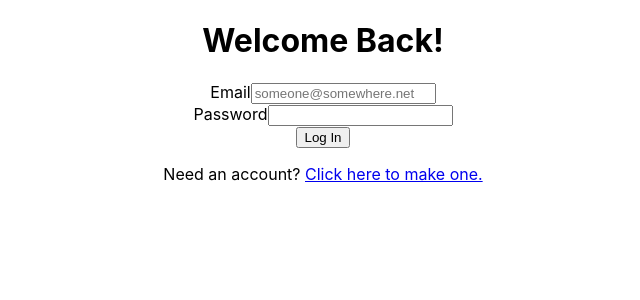
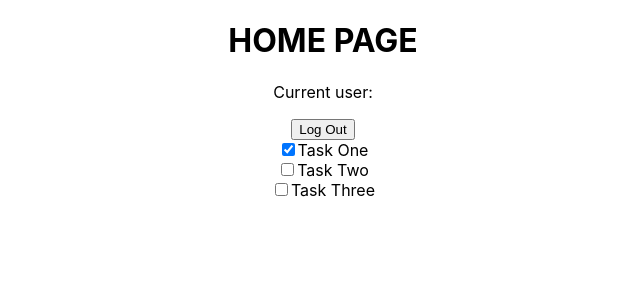
Before and after one commit to kappanjoe/taskbud, a React (Create React App) app in the folder client/: page / in a window 1280 px wide. Shown: the top 300 px of the page, without its empty margins (317-957 px from the left). Built offline with nearby package versions, Linux system fonts and the light colour scheme; no server answers.

Commit message:
feat(client): TaskView and TaskListView components

```diff
--- a/client/src/components/App.tsx
+++ b/client/src/components/App.tsx
@@ -38,9 +38,9 @@ function App() {
     <div className="App">
       <AuthContextProvider>
         <Routes>
-          <Route path="/home" element={ <Home/> } />
+          <Route path="/" element={ <Home/> } />
           <Route path="/signup" element={ <SignUp/> } />
-          <Route path="/" element={ <LogIn/> } />
+          <Route path="/login" element={ <LogIn/> } />
         </Routes>
       </AuthContextProvider>
     </div>
--- a/client/src/components/LogIn.tsx
+++ b/client/src/components/LogIn.tsx
@@ -19,7 +19,7 @@ function LogIn() {
 		if (error) {
 			console.error(error);
 		} else {
-			navigate('/home');
+			navigate('/');
 		}
 	};
 
--- a/client/src/components/SignUp.tsx
+++ b/client/src/components/SignUp.tsx
@@ -21,7 +21,7 @@ function SignUp() {
 			console.error(error);
 		} else {
 			socket.emit('newUser', { uid: data.user.id });
-			navigate('/home');
+			navigate('/');
 		}
 	};
 
@@ -57,7 +57,7 @@ function SignUp() {
 				<button type="submit">Sign Up</button>
 			</form>
 			<p>
-				Already have an account? <Link to="/">Click here to log in.</Link>
+				Already have an account? <Link to="/login">Click here to log in.</Link>
 			</p>
 		</div>
 	);
--- /dev/null
+++ b/client/src/components/TaskListView.tsx
@@ -0,0 +1,17 @@
+import React from 'react';
+import TaskView from './TaskView';
+import { TaskList } from '../types/common';
+
+function TaskListView({ tasks }: TaskList) {
+  return (
+    <div>
+      {
+        tasks.map(task => {
+          return <TaskView body={task.body} completed={task.completed}/>
+        })
+      }
+    </div>
+  );
+};
+
+export default TaskListView;
--- /dev/null
+++ b/client/src/components/TaskView.tsx
@@ -0,0 +1,24 @@
+import React, { useState } from 'react';
+import { Task } from '../types/common';
+
+function TaskView({ body, completed }: Task) {
+  const [isCompleted, setIsCompleted] = useState(completed);
+
+  return (
+    <div className="task">
+      <label className="task-label">
+        <input
+          type="checkbox"
+          className="task-checkbox"
+          checked={isCompleted}
+          onClick={() => {
+            setIsCompleted(!isCompleted);
+          }}
+        />
+        { body }
+      </label>
+    </div>
+  )
+};
+
+export default TaskView;
--- a/client/src/pages/Home.tsx
+++ b/client/src/pages/Home.tsx
@@ -1,10 +1,29 @@
 import React from 'react';
 import { useNavigate } from 'react-router-dom';
 import { useAuth } from '../contexts/Auth';
+import { TaskList } from '../types/common';
+import TaskListView from '../components/TaskListView';
 
 function Home() {
 	const { auth, user } = useAuth();
 	const navigate = useNavigate();
+
+	const taskList: TaskList = {
+		tasks: [
+			{
+				body: "Task One",
+				completed: true
+			},
+			{
+				body: "Task Two",
+				completed: false
+			},
+			{
+				body: "Task Three",
+				completed: false
+			},
+		]
+	};
 
 	const handleLogout = async () => {
 		try {
@@ -20,8 +39,9 @@ function Home() {
 			<h1>HOME PAGE</h1>
 			<p>Current user: {user && user.email}</p>
 			<button onClick={handleLogout}>Log Out</button>
+			<TaskListView tasks={taskList.tasks} />
 		</div>
 	)
-}
+};
 
-export default Home
+export default Home;
```
Also changed, not shown: client/src/types/common.d.ts (added, +8 -0 lines).
